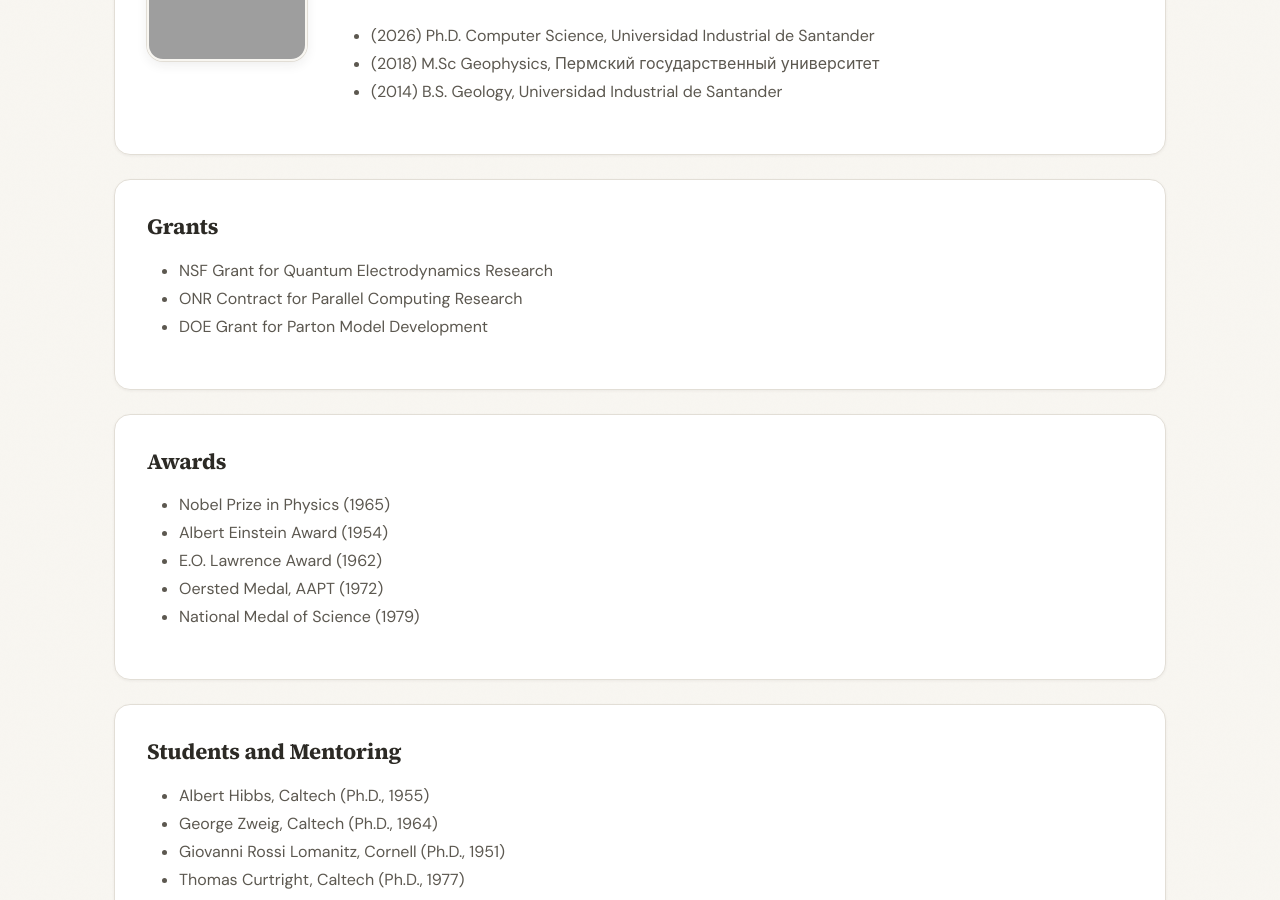
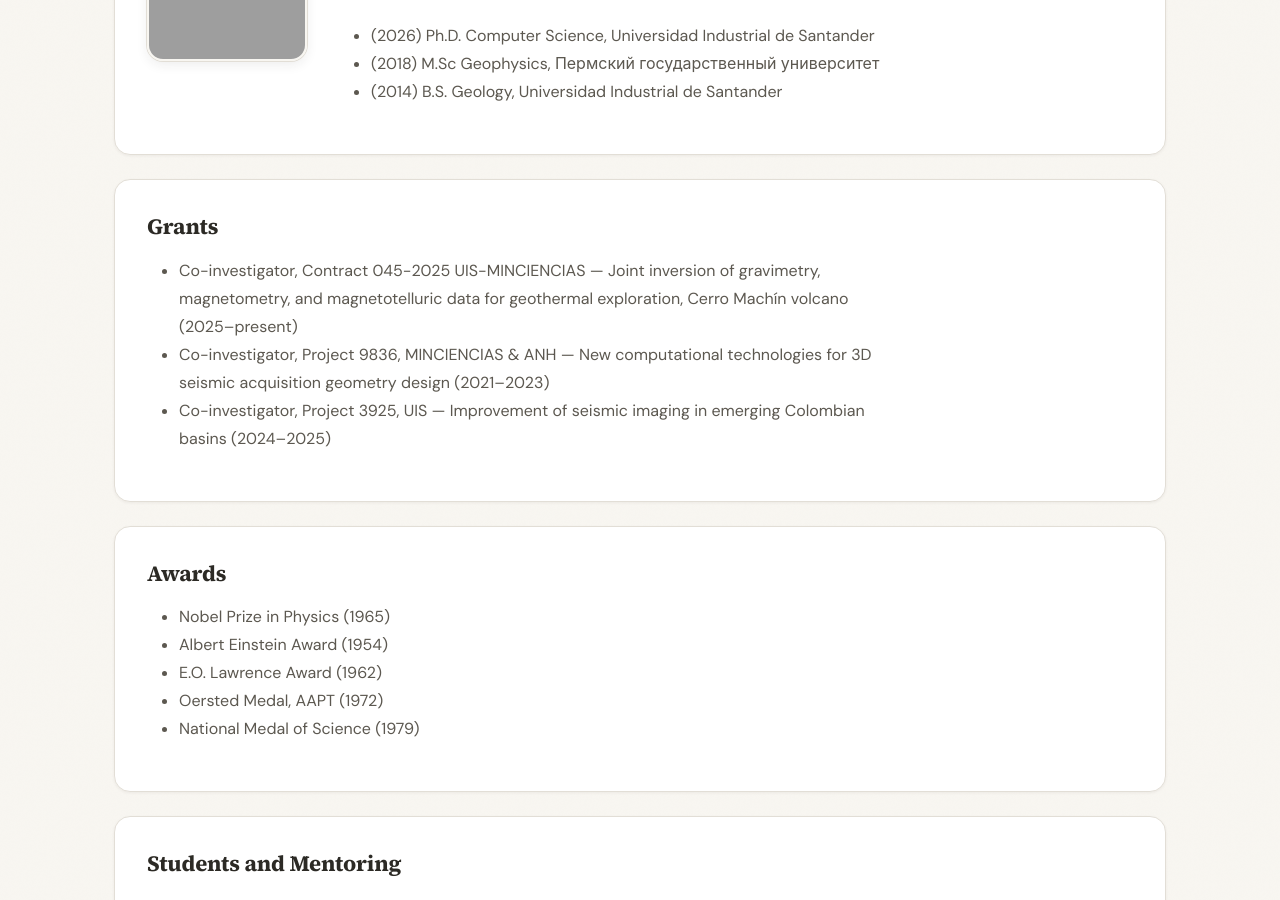
Before and after one commit to PAULGOYES/paulgoyes.github.io, a Jekyll site: the page built from _pages/about.md, in a window 1280 px wide and 900 px high, scrolled down 389 px. Built offline with Jekyll 4.4.1, drawn with Linux system fonts in a browser that asks for light colours; a style sheet for code colours, icons or effects is not loaded.

Commit message:
Update grants list with new project entries

```diff
--- a/_data/grants.yml
+++ b/_data/grants.yml
@@ -1,5 +1,5 @@
 # Grants and funding, shown on the About page.
 # Each entry needs: name
-- name: NSF Grant for Quantum Electrodynamics Research
-- name: ONR Contract for Parallel Computing Research
-- name: DOE Grant for Parton Model Development
+- name: Co-investigator, Contract 045-2025 UIS-MINCIENCIAS — Joint inversion of gravimetry, magnetometry, and magnetotelluric data for geothermal exploration, Cerro Machín volcano (2025–present)
+- name: Co-investigator, Project 9836, MINCIENCIAS & ANH — New computational technologies for 3D seismic acquisition geometry design (2021–2023)
+- name: Co-investigator, Project 3925, UIS — Improvement of seismic imaging in emerging Colombian basins (2024–2025)
```
